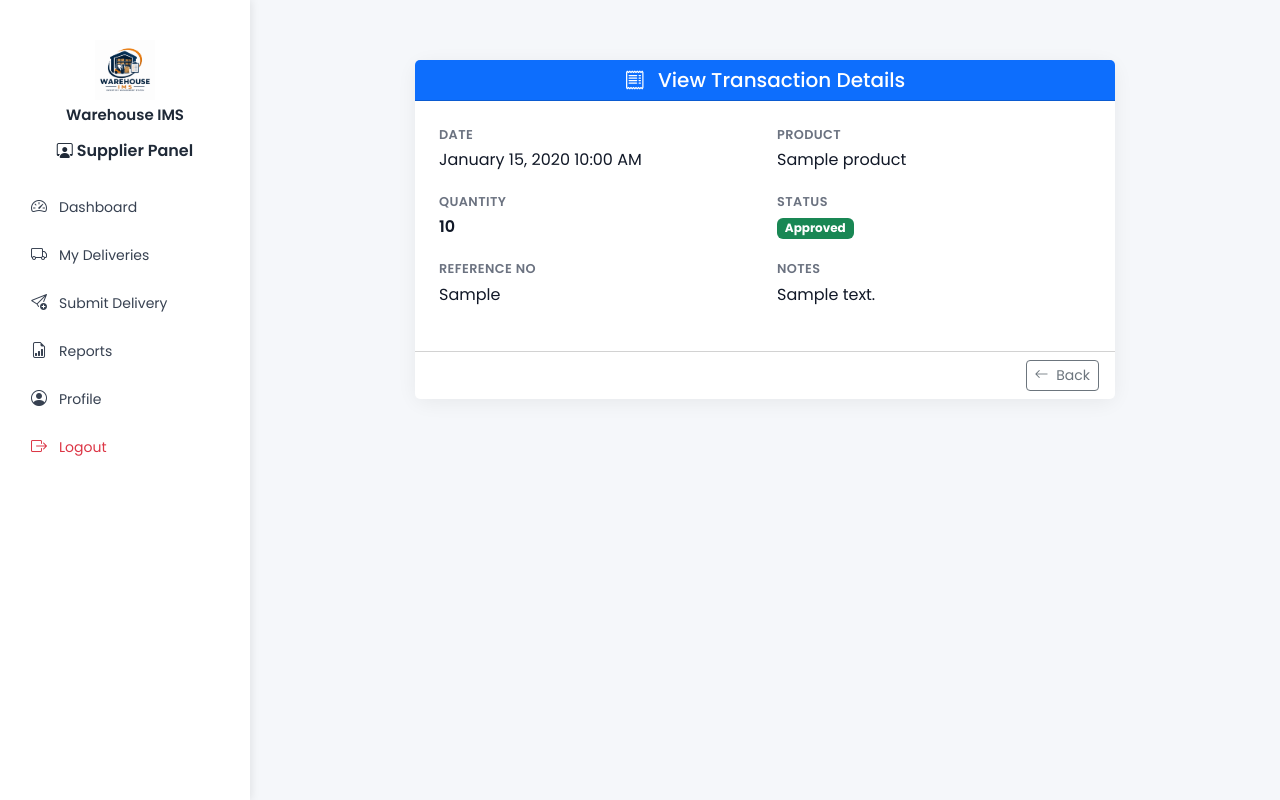
After one commit to Juven165/WarehouseIMS, a Django app: page /suppliers/staff/view-details/1/ in a window 1280 px wide. The commit adds this page. Run offline with Django 5.2, Linux system fonts and the light colour scheme; a user stored in the database is signed in; tables that the repository leaves empty hold one stand-in row (values such as "Sample post"); some libraries are stand-ins or nearby versions.

Commit message:
Add page

```diff
--- a/staff/templates/dashboard/supplier_dashboard.html
+++ b/staff/templates/dashboard/supplier_dashboard.html
@@ -202,7 +202,7 @@
                             <td>{{ del.reference_no|default:"—" }}</td>
                             <td>{{ del.notes|default:"—" }}</td>
                             <td>
-                                <a href="#" class="btn btn-sm btn-outline-primary">View</a>
+                                <a href="{% url 'view_details' del.id %}" class="btn btn-sm btn-outline-primary">View</a>
                             </td>
                         </tr>
                         {% empty %}
--- a/staff/templates/main/base_suppliers.html
+++ b/staff/templates/main/base_suppliers.html
@@ -142,7 +142,7 @@
             <i class="bi bi-send-plus"></i> Submit Delivery
         </a>
 
-        <a href="#">
+        <a href="{% url 'my_report' %}">
             <i class="bi bi-file-earmark-bar-graph"></i> Reports
         </a>
 
--- /dev/null
+++ b/staff/templates/supplier/view_details.html
@@ -0,0 +1,104 @@
+{% extends 'main/base_suppliers.html' %}
+
+{% block title %}View Transaction Details | Warehouse IMS{% endblock %}
+
+{% block content %}
+<style>
+    .card-detail {
+        max-width: 700px;
+        margin: 30px auto;
+        border: none;
+        border-radius: 12px;
+        box-shadow: 0 4px 20px rgba(0,0,0,0.06);
+    }
+    .detail-label {
+        font-size: 0.8rem;
+        font-weight: 600;
+        color: #6B7280;
+        text-transform: uppercase;
+        letter-spacing: 0.4px;
+        margin-bottom: 0.25rem;
+    }
+    .detail-value {
+        font-size: 1rem;
+        color: #111827;
+        margin-bottom: 1.25rem;
+    }
+</style>
+
+<div class="card card-detail">
+    <div class="card-header bg-primary text-white text-center">
+        <h5 class="mb-0">
+            <i class="bi bi-receipt me-2"></i> View Transaction Details
+        </h5>
+    </div>
+
+    <div class="card-body p-4">
+        <div class="row">
+            <!-- Date -->
+            <div class="col-md-6">
+                <div class="detail-label">Date</div>
+                <div class="detail-value">
+                    {{ reports.transaction_date|date:"F d, Y h:i A" }}
+                </div>
+            </div>
+
+            <!-- Product -->
+            <div class="col-md-6">
+                <div class="detail-label">Product</div>
+                <div class="detail-value">
+                    {% if reports.product %}
+                        {{ reports.product.name }}
+                    {% else %}
+                        {{ reports.new_product_name|default:"—" }}
+                    {% endif %}
+                </div>
+            </div>
+
+            <!-- Quantity -->
+            <div class="col-md-6">
+                <div class="detail-label">Quantity</div>
+                <div class="detail-value fw-semibold">
+                    {{ reports.quantity|default:"—" }}
+                </div>
+            </div>
+
+            <!-- Status -->
+            <div class="col-md-6">
+                <div class="detail-label">Status</div>
+                <div class="detail-value">
+                    {% if reports.status == 'Approved' %}
+                        <span class="badge bg-success">Approved</span>
+                    {% elif reports.status == 'Pending' %}
+                        <span class="badge bg-warning text-dark">Pending</span>
+                    {% else %}
+                        <span class="badge bg-danger">Rejected</span>
+                    {% endif %}
+                </div>
+            </div>
+
+            <!-- Reference No -->
+            <div class="col-md-6">
+                <div class="detail-label">Reference No</div>
+                <div class="detail-value">
+                    {{ reports.reference_no|default:"—" }}
+                </div>
+            </div>
+
+            <!-- Notes -->
+            <div class="col-md-6">
+                <div class="detail-label">Notes</div>
+                <div class="detail-value">
+                    {{ reports.notes|default:"—" }}
+                </div>
+            </div>
+        </div>
+    </div>
+
+    <div class="card-footer bg-white text-end">
+        <a href="javascript:history.back()" class="btn btn-outline-secondary btn-sm">
+            <i class="bi bi-arrow-left me-1"></i> Back
+        </a>
+    </div>
+</div>
+{% endblock %}
--- a/suppliers/urls.py
+++ b/suppliers/urls.py
@@ -5,4 +5,6 @@ urlpatterns = [
     path('supplier-dashboard/', views.SupplierDashboard.as_view(), name='supplier_dashboard'),
     path('supplier/supplier-delivery/', views.SupplierMyDeliveries.as_view(), name='supplier_deliveries'),
     path('supplier/submit-inventory/', views.submit_inventory, name='submit_inventory'),
+    path('staff/view-details/<int:product_id>/', views.view_details, name='view_details'),
+    path('staff/my_report/', views.my_report, name='my_report'),
 ]
--- a/suppliers/views.py
+++ b/suppliers/views.py
@@ -78,10 +78,6 @@ def submit_inventory(request):
             delivery.transaction_type = "Stock In"
             delivery.status = "Pending"
 
-            # Supplier ang naka-login, hindi staff
-            # delivery.staff = request.user   ← tanggalin muna ito
-
-            # Optional: i-set ang supplier based on logged-in user
             if hasattr(request.user, 'supplier_profile'):
                 delivery.supplier = request.user.supplier_profile
 
@@ -95,3 +91,27 @@ def submit_inventory(request):
     return render(request, 'supplier/submit_inventory.html', {
         'form': form
     })
+
+@login_required
+def view_details(request, product_id):
+    reports = get_object_or_404(StockTransaction, id=product_id)
+
+    return render(request, 'supplier/view_details.html', {'reports': reports})
+
+@login_required
+def my_report(request):
+    supplier = Supplier.objects.filter(email=request.user.email).first()
+
+    if supplier:
+        reports = (
+            StockTransaction.objects
+            .filter(supplier=supplier, transaction_type="Stock In")
+            .select_related('product')
+            .order_by('-transaction_date')
+        )
+    else:
+        reports = StockTransaction.objects.none()
+
+    return render(request, 'supplier/my_report.html', {
+        'reports': reports
+    })
```
Also changed, not shown: staff/templates/supplier/my_report.html (added, +23 -0 lines).
